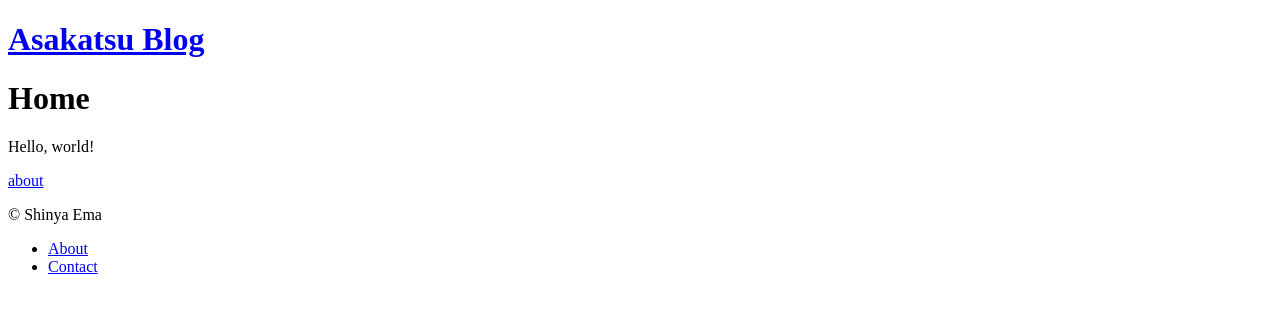
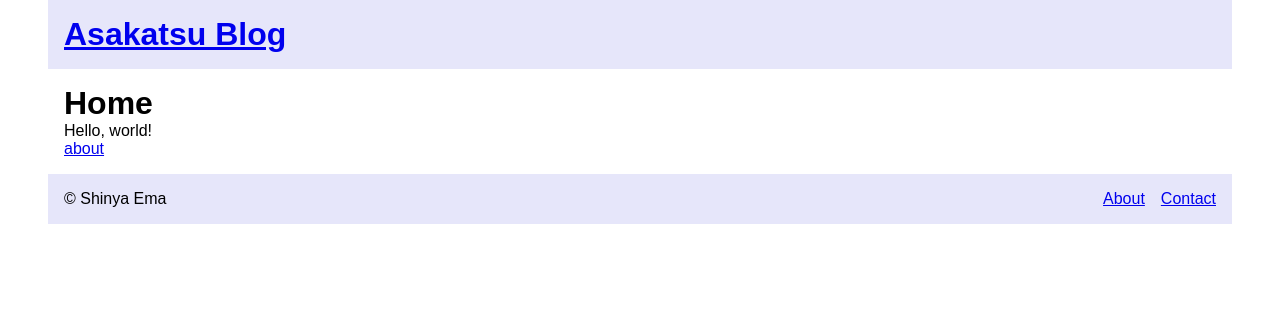
Before and after one commit to es0612/asakatsu-life, a Gatsby site: page / in a window 1280 px wide. Built offline with nearby package versions, Linux system fonts and the light colour scheme; Gatsby itself is replaced by a stand-in of ours.

Commit message:
adapt initial scss

```diff
--- a/gatsby-config.ts
+++ b/gatsby-config.ts
@@ -1,4 +1,7 @@
 import type { GatsbyConfig } from 'gatsby';
 
-const config: GatsbyConfig = {};
+const config: GatsbyConfig = {
+  plugins: ['gatsby-plugin-sass']
+};
+
 export default config;
--- a/src/components/layout.tsx
+++ b/src/components/layout.tsx
@@ -2,6 +2,7 @@
 import React from 'react';
 import { Footer } from '../components/footer';
 import { Header } from '../components/header';
+import '../styles/index.scss';
 
 export const Layout: FC = ({ children }) => (
   <div className="wrapper">
--- /dev/null
+++ b/src/styles/index.scss
@@ -0,0 +1,41 @@
+* {
+  margin: 0;
+  padding: 0;
+}
+
+html {
+  font-family: sans-serif;
+}
+
+@media screen and (min-width: 560px) {
+  .wrapper {
+    margin: 0 3rem;
+  }
+}
+
+header {
+  margin-bottom: 1rem;
+  padding: 1rem;
+  background: lavender;
+}
+
+footer {
+  margin-top: 1rem;
+  padding: 1rem;
+  background: lavender;
+  display: flex;
+  justify-content: space-between;
+
+  ul {
+    display: flex;
+    list-style-type: none;
+  }
+
+  li:not(:first-child) {
+    margin-left: 1rem;
+  }
+}
+
+.content {
+  margin: 1rem;
+}
```
